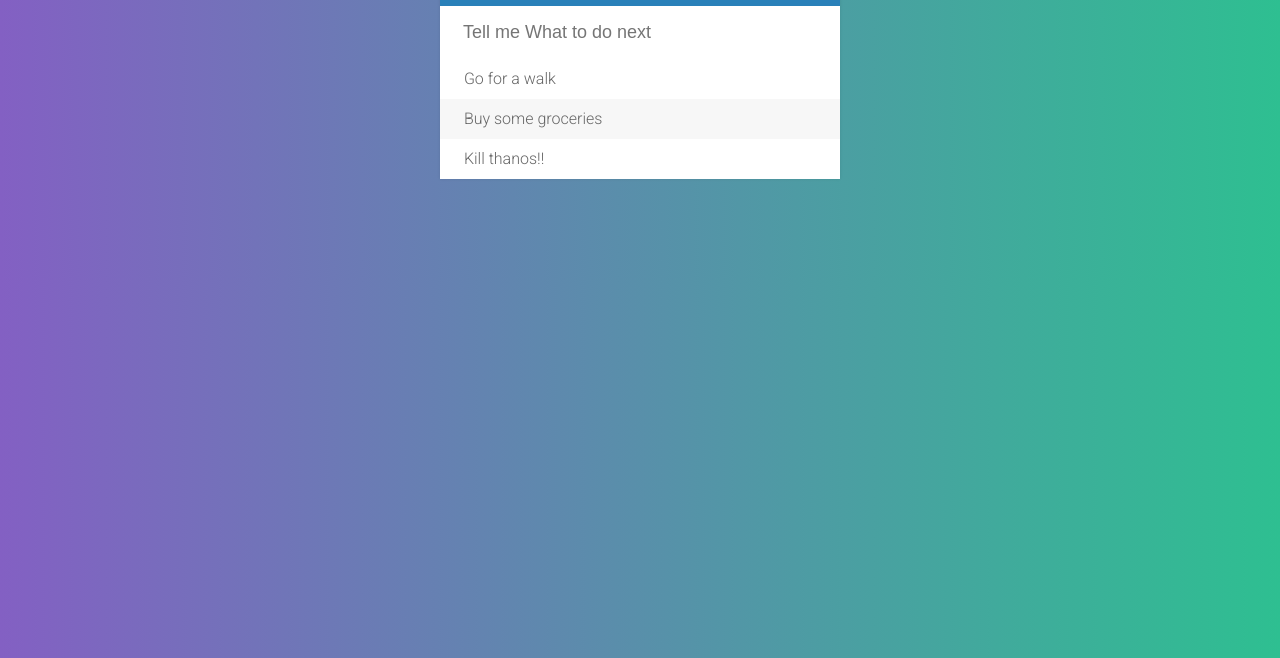
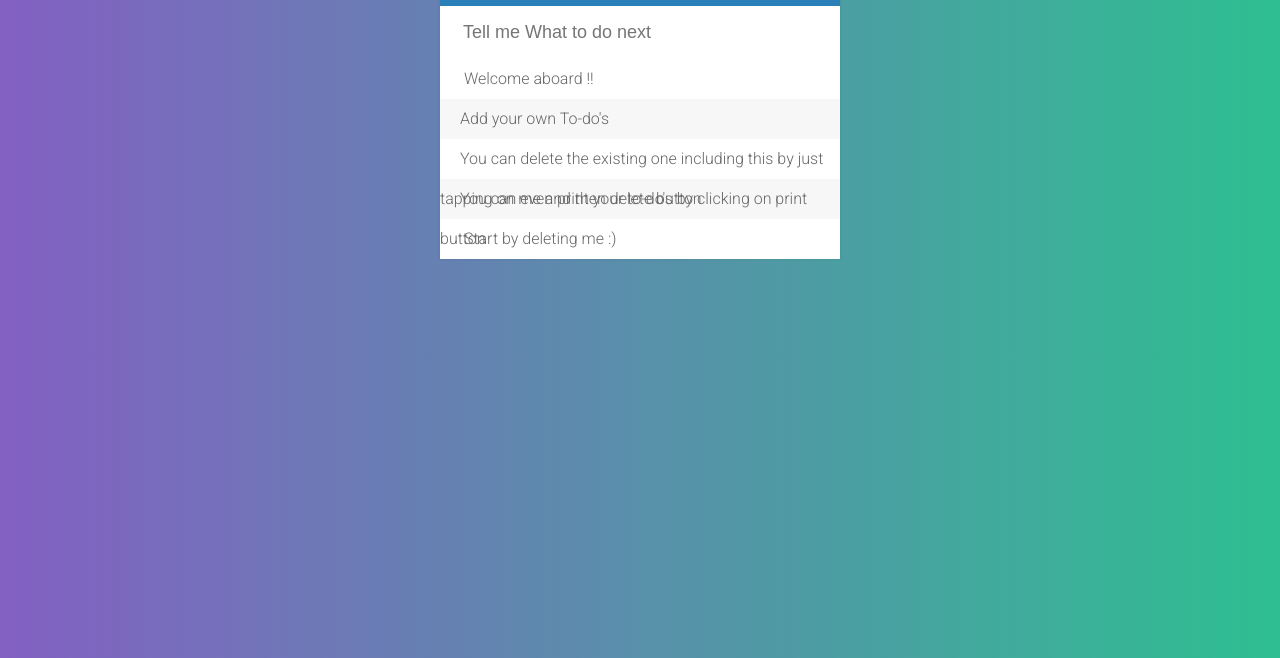
Before and after one commit to abhaytyagi04/Todolist, a plain HTML site: page index.html in a window 1280 px wide. Shown: the part 142-800 px from the top of the page. Drawn offline with nearby package versions, Linux system fonts and the light colour scheme.

Commit message:
Update index.html

```diff
--- a/index.html
+++ b/index.html
@@ -17,9 +17,11 @@
         <h1>To-do list  <i class="fas fa-plus"></i></h1>
         <input type="text" placeholder="Tell me What to do next ">
         <ul>
-<li> <span><i class="fas fa-trash-alt"></i></span> Go for a walk</li>
-<li> <span><i class="fas fa-trash-alt"></i></span> Buy some groceries</li>
-<li> <span><i class="fas fa-trash-alt"></i></span> Kill thanos!!</li>
+<li> <span><i class="fas fa-trash-alt"></i></span> Welcome aboard  !!</li>
+<li> <span><i class="fas fa-trash-alt"></i></span>Add your own To-do's  </li>
+<li> <span><i class="fas fa-trash-alt"></i></span>You can delete the existing one including this by just tapping on me and then delete button </li>
+       <li> <span><i class="fas fa-trash-alt"></i></span>You can even print your to-do's by clicking on print button  </li>
+            <li> <span><i class="fas fa-trash-alt"></i></span>   Start by deleting me :) </li>
         </ul>
     </div>
 
```
